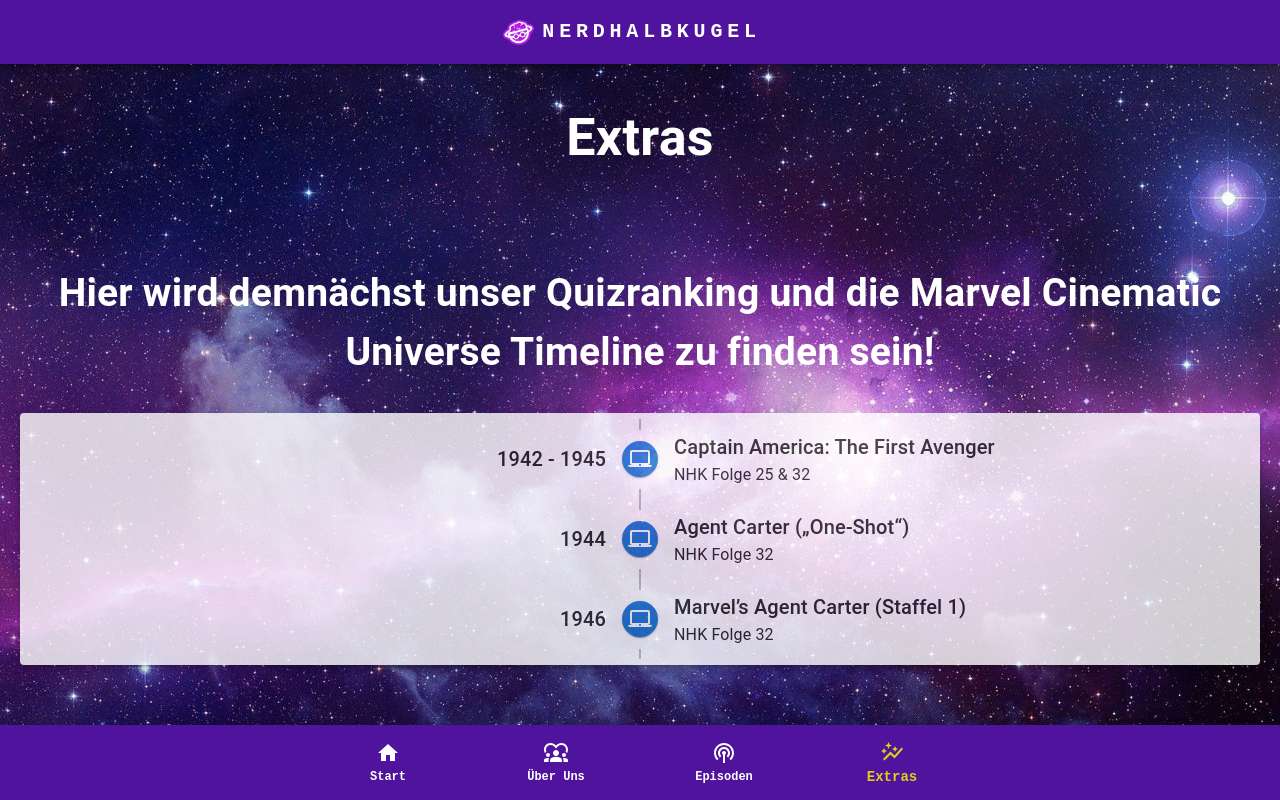
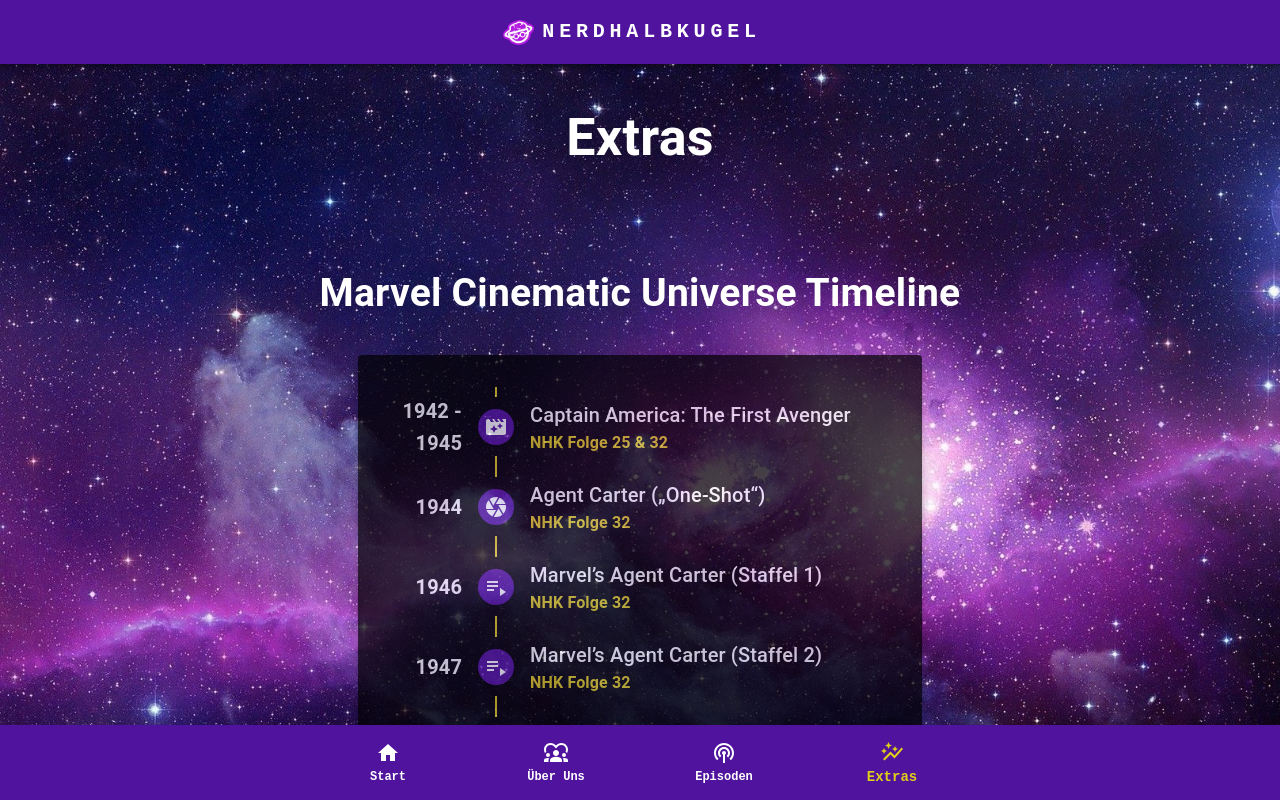
Before and after one commit to Hobba/nhk-app, a React (Create React App) app: page / in a window 1280 px wide. Both pictures are taken after a click on the button "Extras". Shown: the top 800 px of the page. Built offline with nearby package versions, Linux system fonts and the light colour scheme.

Commit message:
Enhance timeline

```diff
--- a/src/pages/Extras/Extras.tsx
+++ b/src/pages/Extras/Extras.tsx
@@ -6,7 +6,7 @@
         <body className="body">
         <h1>Extras</h1>
         <div className="placeholder-text">
-            <h2>Hier wird demnächst unser Quizranking und die Marvel Cinematic Universe Timeline zu finden sein!</h2>
+            <h2>Marvel Cinematic Universe Timeline</h2>
             <CustomizedTimeline />
         </div>
         </body>
--- a/src/pages/Extras/Timeline.tsx
+++ b/src/pages/Extras/Timeline.tsx
@@ -6,74 +6,151 @@
 import TimelineContent from '@mui/lab/TimelineContent';
 import TimelineOppositeContent from '@mui/lab/TimelineOppositeContent';
 import TimelineDot from '@mui/lab/TimelineDot';
-import FastfoodIcon from '@mui/icons-material/Fastfood';
-import LaptopMacIcon from '@mui/icons-material/LaptopMac';
-import HotelIcon from '@mui/icons-material/Hotel';
-import RepeatIcon from '@mui/icons-material/Repeat';
+import MovieIcon from '@mui/icons-material/MovieFilter';
+import SeriesIcon from '@mui/icons-material/PlaylistPlay';
+import OneShotIcon from '@mui/icons-material/Camera';
 import Typography from '@mui/material/Typography';
-import {Box, Paper} from '@mui/material';
+import {Box, Card, createTheme, Paper, ThemeProvider} from '@mui/material';
+import {timelineOppositeContentClasses} from "@mui/lab";
 
 export default function CustomizedTimeline() {
+
+    const theme = createTheme({
+        palette: {
+            primary: {
+                main: '#50139d',
+            },
+            secondary: {
+                main: '#e1ce1b'
+            },
+            text : {
+                primary: '#ffffff'
+            }
+        },
+    });
+
     return (
-        <Box sx={{justifyContent: "center", flexWrap: "nowrap"}}>
-            <Paper elevation={5} sx={{opacity: 0.8}}>
-                <Timeline position="right">
+        <ThemeProvider theme={theme}>
+
+            <Box sx={{display: "flex", alignItems: "center", justifyContent: "center", flexShrink: 1}}>
+                <Paper elevation={5} sx={{justifyContent: "center", opacity: 0.7, backgroundColor: 'black'}}>
+                    <Timeline
+                        sx={{
+                            [`& .${timelineOppositeContentClasses.root}`]: {
+                                flex: 0.2,
+                            },
+                        }}>
                         <TimelineItem>
-                        <TimelineOppositeContent sx={{m: 'auto 0'}} align="right" variant="h6" color="text.primary">
+                            <TimelineOppositeContent sx={{opacity: 1.0, m: 'auto 0', fontWeight: 'bold'}} align="right" variant="h6" color="text.primary">
                                 1942 - 1945
                             </TimelineOppositeContent>
                             <TimelineSeparator>
-                            <TimelineConnector/>
+                                <TimelineConnector sx={{ bgcolor: 'secondary.main' }}/>
                                 <TimelineDot color="primary">
-                                <LaptopMacIcon/>
+                                    <MovieIcon/>
                                 </TimelineDot>
-                            <TimelineConnector/>
+                                <TimelineConnector sx={{ bgcolor: 'secondary.main' }}/>
+                            </TimelineSeparator>
+                            <TimelineContent sx={{py: '12px', px: 2, fontWeight: 'bold'}}>
+                                <Typography variant="h6" component="span" color="white">
+                                    Captain America: The First Avenger
+                                </Typography>
+                                <Typography color="secondary.main" fontWeight="bold">NHK Folge 25 & 32</Typography>
+                            </TimelineContent>
+                        </TimelineItem>
+                        <TimelineItem>
+                            <TimelineOppositeContent sx={{m: 'auto 0', fontWeight: 'bold'}} align="right" variant="h6" color="text.primary">
+                                1944
+                            </TimelineOppositeContent>
+                            <TimelineSeparator>
+                                <TimelineConnector sx={{ bgcolor: 'secondary.main' }}/>
+                                <TimelineDot color="primary">
+                                    <OneShotIcon/>
+                                </TimelineDot>
+                                <TimelineConnector sx={{ bgcolor: 'secondary.main' }}/>
+                            </TimelineSeparator>
+                            <TimelineContent sx={{py: '12px', px: 2, fontWeight: 'bold'}}>
+                                <Typography variant="h6" component="span">
+                                    Agent Carter („One-Shot“)
+                                </Typography>
+                                <Typography color="secondary.main" fontWeight="bold">NHK Folge 32</Typography>
+                            </TimelineContent>
+                        </TimelineItem>
+                        <TimelineItem>
+                            <TimelineOppositeContent sx={{m: 'auto 0', fontWeight: 'bold'}} align="right" variant="h6" color="text.primary">
+                                1946
+                            </TimelineOppositeContent>
+                            <TimelineSeparator>
+                                <TimelineConnector sx={{ bgcolor: 'secondary.main' }}/>
+                                <TimelineDot color="primary">
+                                    <SeriesIcon/>
+                                </TimelineDot>
+                                <TimelineConnector sx={{ bgcolor: 'secondary.main' }}/>
+                            </TimelineSeparator>
+                            <TimelineContent sx={{py: '12px', px: 2, fontWeight: 'bold'}}>
+                                <Typography variant="h6" component="span">
+                                    Marvel’s Agent Carter (Staffel 1)
+                                </Typography>
+                                <Typography color="secondary.main" fontWeight="bold">NHK Folge 32</Typography>
+                            </TimelineContent>
+                        </TimelineItem>
+                        <TimelineItem>
+                            <TimelineOppositeContent sx={{m: 'auto 0', fontWeight: 'bold'}} align="right" variant="h6" color="text.primary">
+                                1947
+                            </TimelineOppositeContent>
+                            <TimelineSeparator>
+                                <TimelineConnector sx={{ bgcolor: 'secondary.main' }}/>
+                                <TimelineDot color="primary">
+                                    <SeriesIcon/>
+                                </TimelineDot>
+                                <TimelineConnector sx={{ bgcolor: 'secondary.main' }}/>
                             </TimelineSeparator>
                             <TimelineContent sx={{py: '12px', px: 2}}>
                                 <Typography variant="h6" component="span">
-                                Captain America: The First Avenger
+                                    Marvel’s Agent Carter (Staffel 2)
                                 </Typography>
-                            <Typography>NHK Folge 25 & 32</Typography>
+                                <Typography color="secondary.main" fontWeight="bold">NHK Folge 32</Typography>
                             </TimelineContent>
                         </TimelineItem>
                         <TimelineItem>
-                        <TimelineOppositeContent sx={{m: 'auto 0'}} align="right" variant="h6" color="text.primary">
-                            1944
+                            <TimelineOppositeContent sx={{m: 'auto 0', fontWeight: 'bold'}} align="right" variant="h6" color="text.primary">
+                                1995
                             </TimelineOppositeContent>
                             <TimelineSeparator>
-                            <TimelineConnector/>
+                                <TimelineConnector sx={{ bgcolor: 'secondary.main' }}/>
                                 <TimelineDot color="primary">
-                                <LaptopMacIcon/>
+                                    <MovieIcon/>
                                 </TimelineDot>
-                            <TimelineConnector/>
+                                <TimelineConnector sx={{ bgcolor: 'secondary.main' }}/>
                             </TimelineSeparator>
                             <TimelineContent sx={{py: '12px', px: 2}}>
                                 <Typography variant="h6" component="span">
-                                Agent Carter („One-Shot“)
+                                    Captain Marvel
                                 </Typography>
-                            <Typography>NHK Folge 32</Typography>
+                                <Typography color="secondary.main" fontWeight="bold">NHK Folge 28 & 32</Typography>
                             </TimelineContent>
                         </TimelineItem>
                         <TimelineItem>
-                        <TimelineOppositeContent sx={{m: 'auto 0'}} align="right" variant="h6" color="text.primary">
-                            1946
+                            <TimelineOppositeContent sx={{m: 'auto 0', fontWeight: 'bold'}} align="right" variant="h6" color="text.primary">
+                                2010
                             </TimelineOppositeContent>
                             <TimelineSeparator>
-                            <TimelineConnector/>
+                                <TimelineConnector sx={{ bgcolor: 'secondary.main' }}/>
                                 <TimelineDot color="primary">
-                                <LaptopMacIcon/>
+                                    <MovieIcon/>
                                 </TimelineDot>
-                            <TimelineConnector/>
+                                <TimelineConnector sx={{ bgcolor: 'secondary.main' }}/>
                             </TimelineSeparator>
                             <TimelineContent sx={{py: '12px', px: 2}}>
                                 <Typography variant="h6" component="span">
-                                Marvel’s Agent Carter (Staffel 1)
+                                    Iron Man
                                 </Typography>
-                            <Typography>NHK Folge 32</Typography>
+                                <Typography color="secondary.main" fontWeight="bold">NHK Folge 32</Typography>
                             </TimelineContent>
                         </TimelineItem>
                     </Timeline>
                  </Paper>
             </Box>
+        </ThemeProvider>
     );
 }
```
Lines whose indentation alone changed are shown as unchanged.
